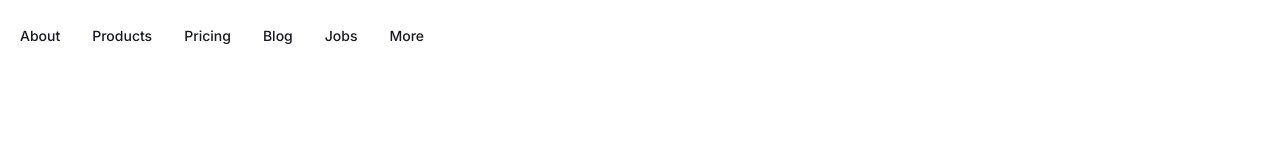
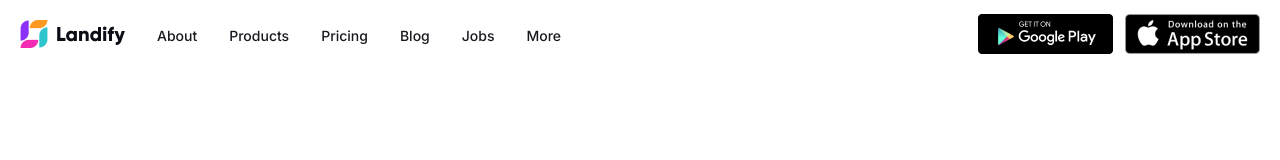
Before and after one commit to Nehir0109/figma-to-css, a plain HTML site: page index.html in a window 1280 px wide. Drawn offline with Linux system fonts and the light colour scheme.

Commit message:
update the images tags

```diff
--- a/index.html
+++ b/index.html
@@ -15,12 +15,32 @@
     <div class="app">
         <nav class="nav-bar">
             <ul class="nav-bar-list">
+                <li class="nav-link">
+                    <a class="nav-link-text" href="#">
+                       <img src="images/app-logo.png" alt="logo" />
+                    </a>
+                </li>
+
                 <li class="nav-link"><a class="nav-link-text" href="#">About</a></li>
                 <li class="nav-link"><a class="nav-link-text" href="#">Products</a></li>
                 <li class="nav-link"><a class="nav-link-text" href="#">Pricing</a></li>
                 <li class="nav-link"><a class="nav-link-text" href="#">Blog</a></li>
                 <li class="nav-link"><a class="nav-link-text" href="#">Jobs</a></li>
                 <li class="nav-link"><a class="nav-link-text" href="#">More</a></li>
+                </ul>
+                <ul class="nav-bar-list-right">
+
+                <li class="nav-link">
+                    <a class="nav-link-text" href="#">
+                       <img src="images/google-play-badge.png" alt="Google Play Badge" />
+                    </a>
+                </li>
+
+                <li class="nav-link">
+                    <a class="nav-link-text" href="#">
+                       <img src="images/app-store-badge.png" alt="App Store Badge" />
+                    </a>
+                </li>
             </ul>
         </nav>
     </div>
--- a/styles.css
+++ b/styles.css
@@ -14,6 +14,13 @@ box-sizing: border-box;
 .nav-bar-list {
     display: flex;
     gap: 32px;
+    align-items: center;
+}
+
+.nav-bar-list-right {
+    display: flex;
+    gap: 12px;
+    align-items: center;
 }
 
 
@@ -38,4 +45,6 @@ box-sizing: border-box;
     display: flex;
     align-items: center;
     padding: 0 20px;
+    justify-content: space-between;
+    margin: auto;
 }
```
Also changed, not shown: images/app-logo.png (added), images/app-store-badge.png (added), images/google-play-badge.png (added).
